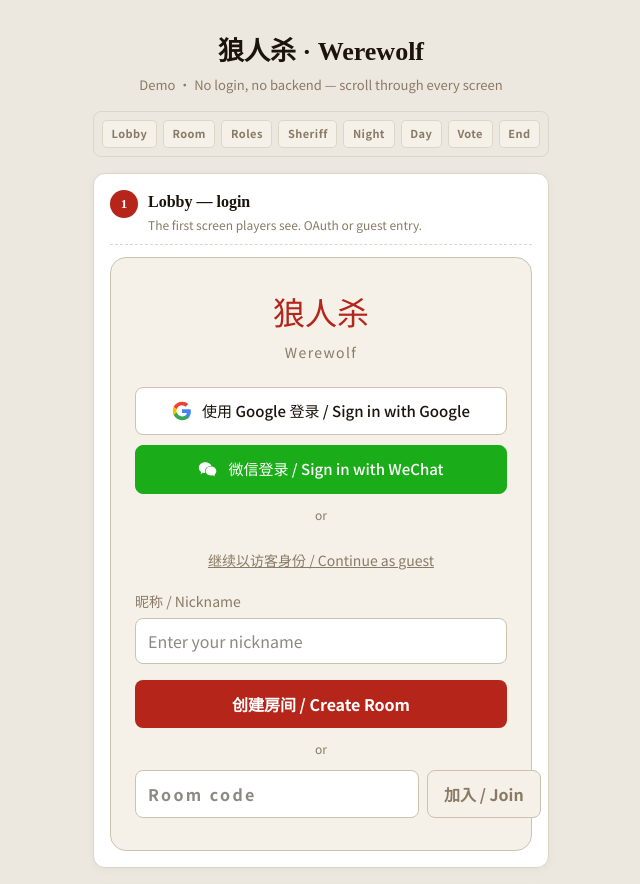
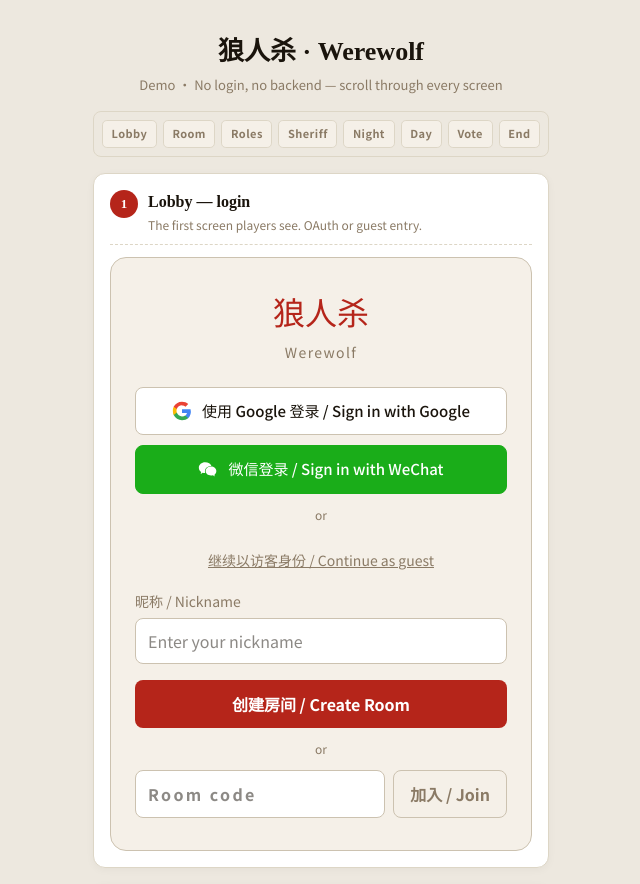
Before and after one commit to wangdaqian08/werewolf-simple, a Vue app in the folder frontend/: page /demo in a window 1280 px wide. Shown: the top 884 px of the page, without its empty margins (319-959 px from the left). Built offline with nearby package versions, Linux system fonts and the light colour scheme; what axios-mock-adapter would draw is missing.

Commit message:
Bug fix: the demo Ui pages is misaligned (#112)

```diff
--- a/frontend/src/views/DemoView.vue
+++ b/frontend/src/views/DemoView.vue
@@ -701,6 +701,7 @@ const endPlayers = computed<GamePlayer[]>(() =>
   display: flex;
   flex-direction: column;
   gap: 1rem;
+  overflow-x: clip;
 }
 
 /* ── Hero ──────────────────────────────────────────────────────────────── */
@@ -936,6 +937,7 @@ const endPlayers = computed<GamePlayer[]>(() =>
 .lp-code-input {
   flex: 1;
   width: auto;
+  min-width: 0;
   letter-spacing: 0.15em;
   font-weight: 600;
 }
@@ -1141,7 +1143,9 @@ const endPlayers = computed<GamePlayer[]>(() =>
   font-family: inherit;
   cursor: pointer;
   white-space: nowrap;
-  flex-shrink: 0;
+  max-width: 5.5rem;
+  overflow: hidden;
+  text-overflow: ellipsis;
 }
 
 /* ── Room ────────────────────────────────────────────────────────────── */
```
